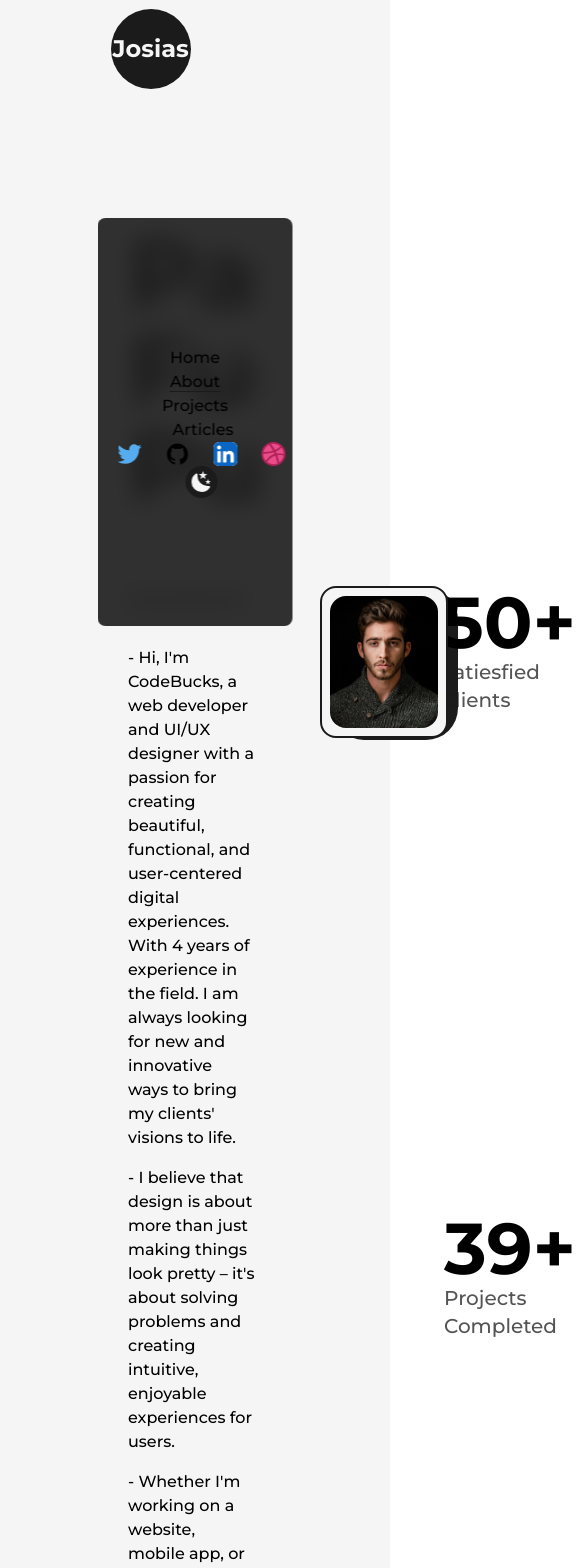
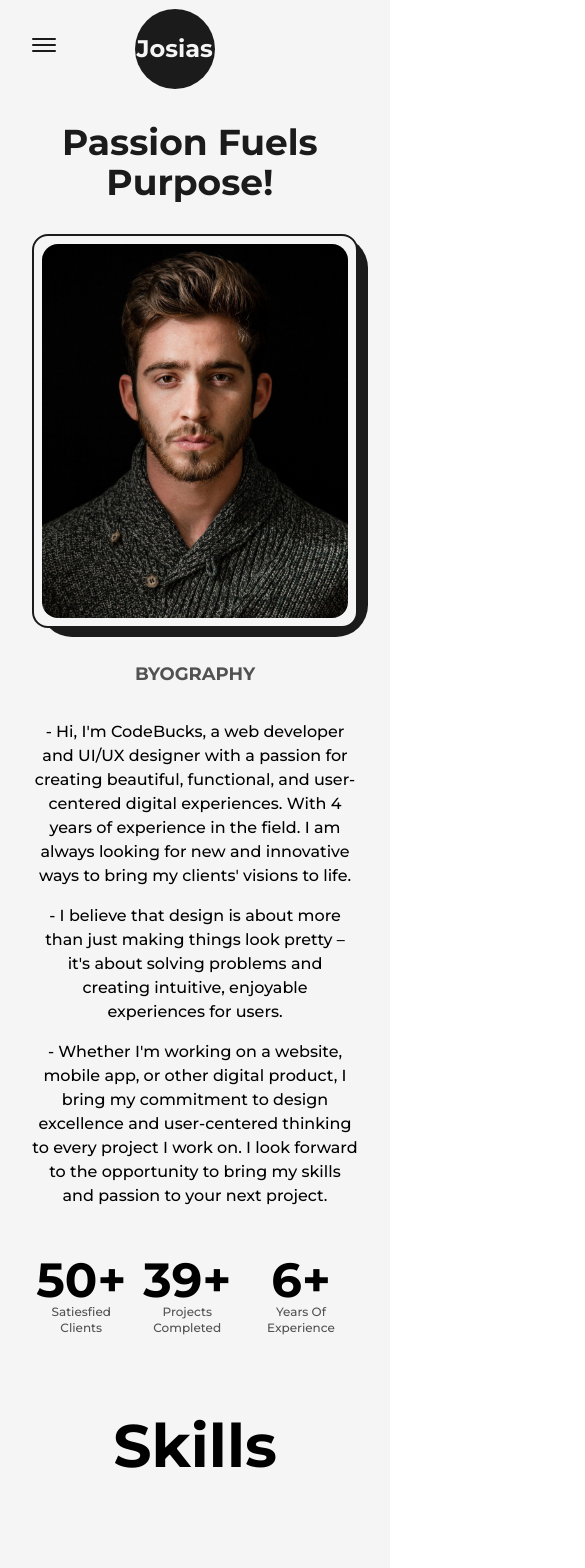
Before and after one commit to cruzetapiko/portfolio_web, a Next.js app: page /about in a window 390 px wide. Shown: the top 1568 px of the page, 585 px wide, since content can reach past the window. Built offline with nearby package versions, Linux system fonts and the light colour scheme.

Commit message:
responsive about page

```diff
--- a/components/AnimatedText.js
+++ b/components/AnimatedText.js
@@ -30,7 +30,7 @@ const singleWord = {
 
 export default function AnimatedText({ text, className = '' }) {
   return (
-    <div className="w-full mx-auto py-2 flex items-center justify-center text-center overflow-hidden ">
+    <div className="w-full mx-auto py-2 sm:py-0 flex items-center justify-center text-center overflow-hidden ">
       <motion.h1
         className={`inline-block w-full text-dark font-bold capitalize text-8xl dark:text-light ${className}`}
         variants={quote}
--- a/components/Footer.js
+++ b/components/Footer.js
@@ -4,10 +4,10 @@ import Layout from './Layout';
 
 export default function Footer() {
   return (
-    <footer className="w-full border-t-2 border-solid border-dark font-medium text-lg dark:text-light dark:border-light ">
-      <Layout className="py-8 flex items-center justify-between">
+    <footer className="w-full border-t-2 border-solid border-dark font-medium text-lg dark:text-light dark:border-light md:text-base ">
+      <Layout className="py-8 flex items-center justify-between md:flex-col md:py-6">
         <span>{new Date().getFullYear()} &copy; All Rights Reserved </span>
-        <div className=" flex items-center ">
+        <div className=" flex items-center lg-py-2">
           Build with
           <span className="text-primary dark:text-primaryDark px-1 text-2xl ">
             &#9825;
--- a/components/HireMe.js
+++ b/components/HireMe.js
@@ -4,8 +4,11 @@ import { CircularText } from './Icons';
 
 export default function HireMe() {
   return (
-    <div className="fixed left-4 bottom-4 flex items-center justify-center overflow-hidden">
-      <div className="w-48 h-auto flex items-center justify-center relativ">
+    <div
+      className="fixed left-4 bottom-4 flex items-center justify-center overflow-hidden
+    md:right-8 md:left-auto md:top-0 md:bottom-auto md:absolute"
+    >
+      <div className="w-48 h-auto flex items-center justify-center relativ md:w-24">
         <CircularText
           className={'fill-dark animate-spin-slow dark:fill-light'}
         />
@@ -15,7 +18,8 @@ export default function HireMe() {
            font-semibold left-1/2 top-1/2 -translate-x-1/2 -translate-y-1/2
           shadow-md border border-solid border-dark
           hover:bg-light hover:text-dark
-          dark:bg-light dark:text-dark hover:dark:bg-dark hover:dark:text-light hover:dark:border-light"
+          dark:bg-light dark:text-dark hover:dark:bg-dark hover:dark:text-light hover:dark:border-light
+          md:w-12 md:h-12 md:text-[10px] "
         >
           Hire Me
         </Link>
--- a/components/Layout.js
+++ b/components/Layout.js
@@ -3,7 +3,7 @@ import React from 'react';
 export default function Layout({ children, className = '' }) {
   return (
     <div
-      className={`w-full h-full inline-block z-0 bg-light p-32 dark:bg-dark ${className}`}
+      className={`w-full h-full inline-block z-0 bg-light p-32 xl:p-24 lg:p-16 md:p-12 sm:p-8 dark:bg-dark ${className}`}
     >
       {children}
     </div>
--- a/components/Logo.js
+++ b/components/Logo.js
@@ -6,7 +6,7 @@ const MotionLink = motion(Link);
 
 export default function Logo() {
   return (
-    <div className="flex items-center justify-between mt-2 mr-28">
+    <div className="flex items-center justify-between mt-2 md:mr-16">
       <MotionLink
         href="/"
         className="bg-dark w-20 h-20 text-light flex items-center
--- a/components/NavBar.js
+++ b/components/NavBar.js
@@ -31,6 +31,32 @@ const CustomLink = ({ href, title, className = '' }) => {
   );
 };
 
+const CustomPhoneLink = ({ href, title, className = '', toggle }) => {
+  const router = useRouter();
+
+  const handleClick = () => {
+    toggle();
+    router.push(href);
+  };
+
+  return (
+    <button
+      href={href}
+      className={`${className} relative group tex-light dark:text-dark my-2`}
+      onClick={handleClick}
+    >
+      {title}
+      <span
+        className={`h-[1px] inline-block bg-light absolute left-0 bottom-0.5
+      group-hover:w-full transition-[width]  ease duration-300
+      ${router.asPath === href ? 'w-full' : 'w-0'} dark:bg-dark `}
+      >
+        &nbsp;
+      </span>
+    </button>
+  );
+};
+
 export default function NavBar() {
   const [mode, setMode] = useTheme();
   const [isOpen, setIsOpen] = useState(false);
@@ -40,13 +66,16 @@ export default function NavBar() {
   };
 
   return (
-    <header className="w-full px-32 py-10 font-medium flex items-center justify-between dark:text-light">
+    <header
+      className="w-full px-32 py-10 font-medium flex items-center justify-between
+    dark:text-light relative z-10 lg:px-16 md:px-12 sm:px-8"
+    >
       <button
         onClick={handleClick}
-        className="flex-col justify-center items-center hidden lg:flex "
+        className=" flex-col justify-center items-center hidden lg:flex "
       >
         <span
-          className={`bg-dark dark:bg-light transition-all duration-300 ease-out block h-0.5  w-6 rounded-sm -translate-y-0.5 ${
+          className={`bg-dark dark:bg-light transition-all duration-300 ease-out block h-0.5  w-6 rounded-sm  ${
             isOpen ? 'rotate-45 translate-y-1' : '-translate-y-0.5'
           }`}
         ></span>
@@ -56,9 +85,9 @@ export default function NavBar() {
           }`}
         ></span>
         <span
-          className={`bg-dark dark:bg-light transition-all duration-300 ease-out block h-0.5  w-6 rounded-sm translate-y-0.5 ${
+          className={`bg-dark dark:bg-light transition-all duration-300 ease-out block h-0.5  w-6 rounded-sm ${
             isOpen ? '-rotate-45 -translate-y-1' : 'translate-y-0.5'
-          } `}
+          }`}
         ></span>
       </button>
       <div className="w-full flex justify-between items-center lg:hidden">
@@ -94,7 +123,7 @@ export default function NavBar() {
             target={'_blank'}
             whileHover={{ y: -2 }}
             whileTap={{ scale: 0.9 }}
-            className="w-6 mx-3"
+            className="w-6 mx-3  "
           >
             <LinkedInIcon />
           </motion.a>
@@ -123,23 +152,46 @@ export default function NavBar() {
           </button>
         </nav>
       </div>
-      <div
+      {isOpen ? (
+        <motion.div
+          initial={{ scale: 0, opacity: 0, x: '-50%', y: '-50%' }}
+          animate={{ scale: 1, opacity: 1 }}
           className="m-w-[70vw] flex flex-col z-30 justify-center items-center fixed top-1/2 left-1/2
-      -translate-x-1/2 -translate-y-1/2 bg-dark/90 dark:bg-light/75 rounded-lg backdrop-blur-md py-32"
+      -translate-x-1/2 -translate-y-1/2 bg-dark/90 dark:bg-light/75 rounded-lg backdrop-blur-md py-32 px-8"
         >
           <nav className="flex flex-col items-center justify-center ">
-          <CustomLink href="/" title="Home" className="mx-3" />
-          <CustomLink href="/about" title="About" className="mx-4" />
-          <CustomLink href="/projects" title="Projects" className="mx-4" />
-          <CustomLink href="/articles" title="Articles" className="ml-4" />
+            <CustomPhoneLink
+              href="/"
+              title="Home"
+              className=""
+              toggle={handleClick}
+            />
+            <CustomPhoneLink
+              href="/about"
+              title="About"
+              className=""
+              toggle={handleClick}
+            />
+            <CustomPhoneLink
+              href="/projects"
+              title="Projects"
+              className=""
+              toggle={handleClick}
+            />
+            <CustomPhoneLink
+              href="/articles"
+              title="Articles"
+              className=""
+              toggle={handleClick}
+            />
           </nav>
-        <nav className="flex  items-center justify-center flex-wrap ">
+          <nav className="flex  items-center justify-center flex-wrap mt-2">
             <motion.a
               href="/contact"
               target={'_blank'}
               whileHover={{ y: -2 }}
               whileTap={{ scale: 0.9 }}
-            className="w-6 mx-3"
+              className="w-6 mx-3 sm:mx-1 "
             >
               <TwitterIcon />
             </motion.a>
@@ -149,7 +201,7 @@ export default function NavBar() {
               target={'_blank'}
               whileHover={{ y: -2 }}
               whileTap={{ scale: 0.9 }}
-            className="w-6 mx-3"
+              className="w-6 mx-3 bg-light rounded-full dark:bg-dark sm:mx-1"
             >
               <GithubIcon />
             </motion.a>
@@ -159,7 +211,7 @@ export default function NavBar() {
               target={'_blank'}
               whileHover={{ y: -2 }}
               whileTap={{ scale: 0.9 }}
-            className="w-6 mx-3"
+              className="w-6 mx-3 sm:mx-1"
             >
               <LinkedInIcon />
             </motion.a>
@@ -169,7 +221,7 @@ export default function NavBar() {
               target={'_blank'}
               whileHover={{ y: -2 }}
               whileTap={{ scale: 0.9 }}
-            className="w-6 ml-3"
+              className="w-6 ml-3 sm:mx-1"
             >
               <DribbbleIcon />
             </motion.a>
@@ -187,7 +239,9 @@ export default function NavBar() {
               )}
             </button>
           </nav>
-      </div>
+        </motion.div>
+      ) : null}
+
       <div className="absolute left-[53%] translate-x-[-50%]">
         <Logo />
       </div>
--- a/components/Skills.js
+++ b/components/Skills.js
@@ -5,7 +5,8 @@ const Skill = ({ name, x, y }) => {
   return (
     <motion.div
       className="flex place-items-center justify-center rounded-full font-semibold bg-dark
-      text-light py-3 px-6 shadow-dark cursor-pointer absolute dark:bg-light dark:text-dark"
+      text-light py-3 px-6 shadow-dark cursor-pointer absolute dark:bg-light dark:text-dark
+      lg:py-2 lg:px-4 md:text-sm md:py-1.5 md:px-3 xs:bg-transparent dark:xs:bg-transparent xs:text-dark dark:xs:text-light xs:font-bold"
       whileHover={{ scale: 1.1 }}
       initial={{ x: 0, y: 0 }}
       whileInView={{ x: x, y: y, transition: { duration: 1.5 } }}
@@ -19,11 +20,13 @@ const Skill = ({ name, x, y }) => {
 export default function Skills() {
   return (
     <>
-      <h2 className="font-bold text-8xl mt-40 mb-11  text-center">Skills</h2>
-      <div className="flex items-center justify-center rounded-full w-full h-screen bg-circularLigth dark:bg-circularDark">
+      <h2 className="font-bold text-8xl mt-40 mb-11  text-center md:text-6xl md:mt-20 ">
+        Skills
+      </h2>
+      <div className="flex items-center justify-center rounded-full w-full h-screen bg-circularLigth dark:bg-circularDark lg:h-[80vh]  sm:h-[60vh] xs:h-[40vh]">
         <motion.div
           className="flex place-items-center justify-center rounded-full font-semibold
-          bg-dark text-light p-8 shadow-dark cursor-pointer dark:bg-light dark:text-dark"
+          bg-dark text-light p-8 shadow-dark cursor-pointer dark:bg-light dark:text-dark lg:p-6 md:p-4 xs:p-2 xs:text-sm"
           whileHover={{ scale: 1.1 }}
         >
           <h2>Web</h2>
--- a/pages/about.js
+++ b/pages/about.js
@@ -42,12 +42,15 @@ export default function about() {
         <title>Cruzetapiko | About</title>
         <meta name="description" content="About page content description" />
       </Head>
-      <main className="flex flex-col items-center justify-center dark:text-light">
+      <main className="flex w-full flex-col items-center justify-center dark:text-light">
         <Layout>
-          <AnimatedText text={'Passion Fuels Purpose!'} className="mb-16" />
-          <div className="grid  w-full grid-cols-8 gap-16 ">
-            <div className="col-span-3 flex flex-col items-start justify-start ">
-              <h2 className="mb-4 text-lg font-bold uppercase text-dark/75  dark:text-light/75">
+          <AnimatedText
+            text={'Passion Fuels Purpose!'}
+            className="mb-16 lg:!text-7xl sm:!text-6xl xs:!text-4xl sm:mb-8 "
+          />
+          <div className="grid  w-full grid-cols-8 gap-16 sm:gap-8 ">
+            <div className="col-span-3 xl:col-span-4 flex flex-col items-start justify-start md:order-2 md:col-span-8 md:text-center">
+              <h2 className="mb-4 text-lg font-bold uppercase text-dark/75  dark:text-light/75 md:w-full md:text-center">
                 Byography
               </h2>
               <p className="my-4 font-medium">
@@ -71,8 +74,11 @@ export default function about() {
                 your next project.
               </p>
             </div>
-            <div className="col-span-3 relative h-max rounded-2xl border-2 border-solid border-dark p-2 bg-light dark:bg-dark dark:border-light ">
-              <div className="absolute top-0 -right-3 -z-10 w-[102%] h-[103%] rounded-[2rem] bg-dark dark:bg-light " />
+            <div
+              className="col-span-3 relative h-max rounded-2xl border-2 border-solid border-dark p-2 bg-light
+            dark:bg-dark dark:border-light xl:col-span-4 md:order-1 md:col-span-8"
+            >
+              <div className="absolute top-0 -right-3 -z-10 w-[102%] h-[103%] rounded-[2rem] bg-dark dark:bg-light" />
               <Image
                 src={profilePicture}
                 alt="cruzetapiko"
@@ -81,30 +87,30 @@ export default function about() {
                 sizes="(max-width: 768px) 100vw,(max-width: 1200px) 50vw, 33vw"
               />
             </div>
-            <div className="col-span-2 flex flex-col items-end justify-between">
-              <div className="flex flex-col items-end justify-center">
-                <span className="inline-block text-7xl font-bold">
+            <div className="col-span-2 flex flex-col items-end justify-between xl:col-span-8 xl:flex-row xl:items-center md:order-3">
+              <div className="flex flex-col items-end justify-center xl:items-center">
+                <span className="inline-block text-7xl font-bold md:text-6xl sm:text-5xl xs:4xl">
                   <AnimatedNumber value={50} />+
                 </span>
-                <h2 className="text-xl text-dark/75 font-medium capitalize dark:text-light/75  ">
+                <h2 className="text-xl text-dark/75 font-medium capitalize dark:text-light/75 xl:text-center md:text-lg sm:text-base xs:text-xs">
                   Satiesfied clients
                 </h2>
               </div>
 
-              <div className="flex flex-col items-end justify-center">
-                <span className="inline-block text-7xl font-bold">
+              <div className="flex flex-col items-end justify-center xl:items-center">
+                <span className="inline-block text-7xl font-bold md:text-6xl sm:text-5xl xs:4xl ">
                   <AnimatedNumber value={39} />+
                 </span>
-                <h2 className="text-xl text-dark/75 font-medium capitalize dark:text-light/75">
+                <h2 className="text-xl text-dark/75 font-medium capitalize dark:text-light/75 xl:text-center md:text-lg sm:text-base xs:text-xs">
                   Projects completed
                 </h2>
               </div>
 
-              <div className="flex flex-col items-end justify-center">
-                <span className="inline-block text-7xl font-bold">
+              <div className="flex flex-col items-end justify-center xl:items-center">
+                <span className="inline-block text-7xl font-bold md:text-6xl sm:text-5xl xs:4xl">
                   <AnimatedNumber value={6} />+
                 </span>
-                <h2 className="text-xl text-dark/75 font-medium capitalize dark:text-light/75">
+                <h2 className="text-xl text-dark/75 font-medium capitalize dark:text-light/75 xl:text-center md:text-lg sm:text-base xs:text-xs">
                   Years of experience
                 </h2>
               </div>
--- a/pages/index.js
+++ b/pages/index.js
@@ -16,36 +16,38 @@ export default function Home() {
         <meta name="description" content="Generated by create next app" />
       </Head>
       <main className="flex items-center text-dark w-full min-h-screen dark:text-light ">
-        <Layout className="pt-0">
-          <div className="flex items-center justify-between w-full ">
-            <div className="w-1/2">
+        <Layout className="pt-0 md:pt-16 sm:pt-8">
+          <div className="flex lg:flex-col items-center justify-between w-full">
+            <div className="w-1/2 md:w-full">
               <Image
                 src={profilePicture}
                 alt="Picture of the author"
-                className="w-full h-auto"
+                className="w-full h-auto lg:hidden  md:inline-block md:w-full"
                 priority
                 sizes="(max-width: 768px) 100vw,(max-width: 1200px) 50vw, 33vw"
               />
             </div>
-            <div className="w-1/2 flex flex-col items-center self-center ">
+            <div className="w-1/2 lg:w-full flex flex-col items-center self-center lg:text-center">
               <AnimatedText
                 text="Turning Vision Into Reality With Code And Design."
-                className="!text-6xl text-left"
+                className="!text-6xl text-left xl:!text-5kl lg:!text-center lg:!text-6xl md:!text-5xl sm:!text-3xl"
               />
-              <p className="my-4 text-base font-medium ">
+              <p className="my-4 text-base font-medium md:text-sm sm:text-xs">
                 - As askilled full-stack developer, I am dedicated to turning
                 ideas into innovative web applications. Explore my latest
                 projects and articles, showcasing my expertise in React.js and
                 web development.
               </p>
-              <div className="flex items-center self-start mt-2 ">
+              <div className="flex items-center self-start mt-2 lg:self-center">
                 <Link
                   href={'/dummy.pdf'}
                   target={'_blank'}
                   className="flex items-center bg-dark text-light text-lg font-semibold p-2.5 px-6 rounded-lg
                   hover:bg-light hover:text-dark transition duration-300 ease-in-out
                   border-2 border-solid border-transparent hover:border-dark
-                  dark:bg-light dark:text-dark hover:dark:bg-dark hover:dark:text-light hover:dark:border-light"
+                  dark:bg-light dark:text-dark
+                  hover:dark:bg-dark hover:dark:text-light hover:dark:border-light
+                  md:text-base"
                   download={true}
                 >
                   Resume <LinkArrow className={'w-6 ml-1'} />
@@ -54,7 +56,7 @@ export default function Home() {
                   href={'mailto: simonetvia@outlook.com'}
                   target={'_blank'}
                   className="ml-4 text-lg text-dark underline capitalize font-medium
-                  hover:text-slate-500 transition duration-300 ease-in-out dark:text-light "
+                  hover:text-slate-500 transition duration-300 ease-in-out dark:text-light md:text-base "
                 >
                   Contact
                 </Link>
@@ -63,7 +65,7 @@ export default function Home() {
           </div>
         </Layout>
         <HireMe />
-        <div className="absolute right-8 bottom-8 w-24">
+        <div className="absolute right-8 bottom-8 w-24 md:hidden ">
           <Image
             src={lightBulb}
             alt="Picture of the author"
```
Lines whose indentation alone changed are shown as unchanged.
